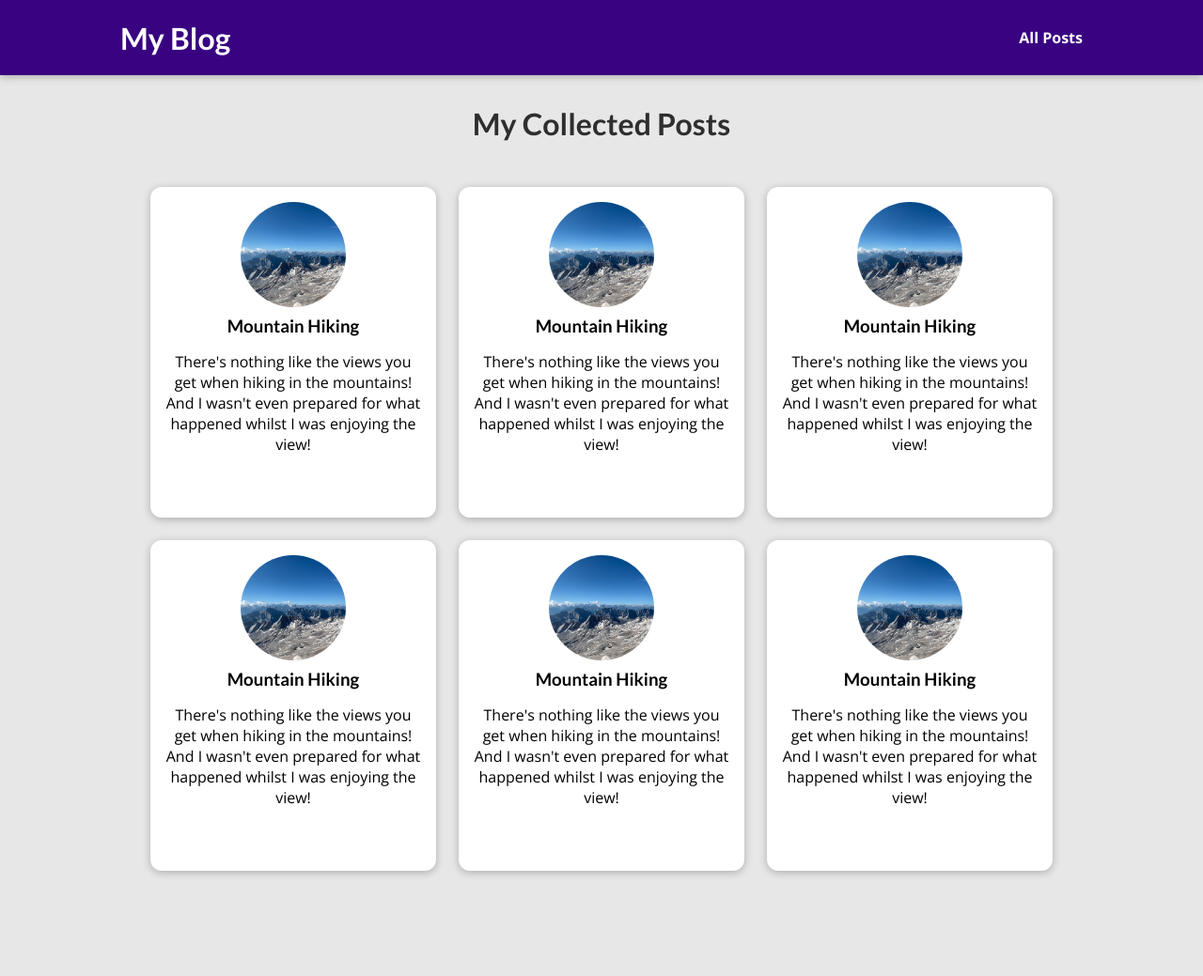
After one commit to thepixelboy/django-personal-blog, a Django app: template blog/templates/blog/all-posts.html in a window 1280 px wide. The commit adds this page. Shown: the whole page at 94% size. Run offline with Django 3.2, Linux system fonts and the light colour scheme; the template is opened without the code that fills it, so the values that code supplies are empty.

Commit message:
feat: add the all posts paga and styles

```diff
--- /dev/null
+++ b/blog/static/blog/all-posts.css
@@ -0,0 +1,43 @@
+body {
+  background-color: #e7e7e7;
+}
+
+#main-navigation {
+  background-color: #390281;
+  box-shadow: 0 2px 8px rgba(0, 0, 0, 0.25);
+}
+
+#all-posts {
+  margin: 7rem auto;
+  width: 90%;
+  max-width: 60rem;
+}
+
+#all-posts h2 {
+  text-align: center;
+  font-size: 2rem;
+  color: #2e2e2e;
+  margin: 3rem 0;
+}
+
+ul {
+  list-style: none;
+  margin: 0;
+  padding: 0;
+  display: grid;
+  grid-template-columns: repeat(auto-fill, minmax(17rem, 1fr));
+  gap: 1.5rem;
+}
+
+.post img {
+  width: 7rem;
+  height: 7rem;
+}
+
+.post a {
+  height: 22rem;
+  transform-origin: center;
+  box-shadow: 0 2px 8px rgba(0, 0, 0, 0.25);
+  border-radius: 12px;
+  background-color: white;
+}
--- /dev/null
+++ b/blog/static/blog/post.css
@@ -0,0 +1,43 @@
+.post {
+  display: flex;
+  flex-direction: column;
+  align-items: center;
+  text-align: center;
+}
+
+.post a {
+  text-decoration: none;
+  color: black;
+  transition: all 0.2s ease;
+  padding: 1rem;
+}
+
+.post a:hover,
+.post a:active {
+  transform: scale(1.1);
+  background-color: #390281;
+  color: white;
+}
+
+.post img {
+  width: 5rem;
+  height: 5rem;
+  object-fit: cover;
+  border-radius: 50%;
+}
+
+.post h3 {
+  margin: 0.25rem 0;
+}
+
+.post time {
+  color: #666666;
+  margin: 0.25rem;
+  font-style: italic;
+  font-size: 0.85rem;
+}
+
+.post:hover time,
+.post:active time {
+  color: white;
+}
--- /dev/null
+++ b/blog/templates/blog/all-posts.html
@@ -0,0 +1,24 @@
+{% extends "base.html" %}
+{% load static %}
+
+{% block title%}All Posts{% endblock%}
+
+{% block styles %}
+<link rel="stylesheet" href="{% static "blog/post.css" %}">
+<link rel="stylesheet" href="{% static "blog/all-posts.css" %}">
+{% endblock %}
+
+{% block body %}
+<section id="all-posts">
+  <h2>My Collected Posts</h2>
+
+  <ul>
+    {% include "blog/includes/post.html" %}
+    {% include "blog/includes/post.html" %}
+    {% include "blog/includes/post.html" %}
+    {% include "blog/includes/post.html" %}
+    {% include "blog/includes/post.html" %}
+    {% include "blog/includes/post.html" %}
+  </ul>
+</section>
+{% endblock %}
--- /dev/null
+++ b/blog/templates/blog/includes/post.html
@@ -0,0 +1,12 @@
+{% load static %}
+<li>
+      <article class="post">
+          <a href="">
+            <img src="{% static "blog/images/mountains.jpg" %}" alt="Mountain Hiking" />
+            <div class="post__content">
+              <h3>Mountain Hiking</h3>
+              <p>There's nothing like the views you get when hiking in the mountains! And I wasn't even prepared for what happened whilst I was enjoying the view!</p>
+            </div>
+          </a>
+        </article>
+    </li>
--- a/blog/views.py
+++ b/blog/views.py
@@ -8,7 +8,7 @@ def starting_page(request):
 
 
 def posts(request):
-    pass
+    return render(request, "blog/all-posts.html")
 
 
 def single_post(request):
--- a/templates/base.html
+++ b/templates/base.html
@@ -9,6 +9,12 @@
   {% block styles %}{% endblock %}
 </head>
 <body>
+    <header id="main-navigation">
+    <h1><a href="">My Blog</a></h1>
+    <nav>
+      <a href="">All Posts</a>
+    </nav>
+  </header>
   {% block body %}{% endblock %}
 </body>
 </html>
```
Also changed, not shown: blog/templates/blog/index.html (+2 -18 lines).
